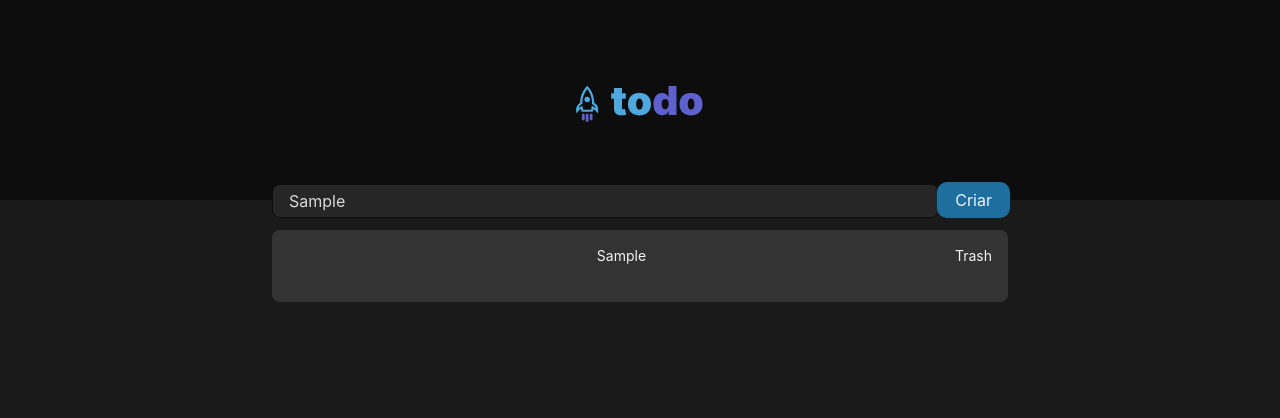
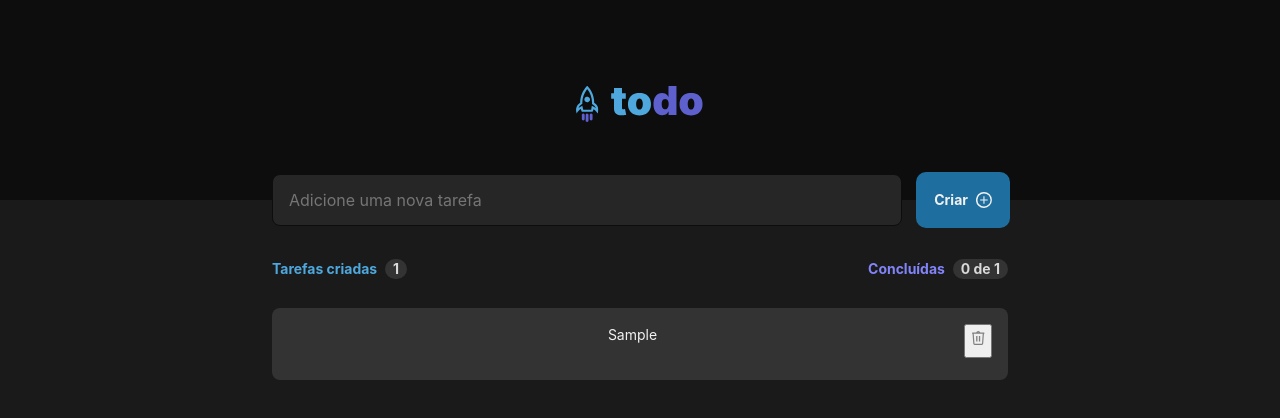
Before and after one commit to jonathancsr-studies/todo-list, a React (Vite) app: page / in a window 1280 px wide. Both pictures are taken after typing "Sample" into the empty fields and a click on the button "Criar". Shown: the top 418 px of the page. Built offline with nearby package versions, Linux system fonts and the light colour scheme.

Commit message:
chore: add complete and delete function and some little design stuffs

```diff
--- a/src/components/Task/index.tsx
+++ b/src/components/Task/index.tsx
@@ -1,26 +1,36 @@
-import { useState } from "react";
+import { Checkbox } from "../Checkbox";
+import TrashIcon from "../Icons/TrashIcon";
 import styles from "./styles.module.css";
 export interface Task {
   id: string;
   name: string;
+  isCompleted: boolean;
 }
 
 interface TaskProps {
   task: Task;
+  onTaskComplete: (id: string) => void;
+  onTaskDelete: (id: string) => void;
 }
 
-export function Task({ task }: TaskProps) {
-  const [check, setCheck] = useState(false);
+export function Task({ task, onTaskComplete, onTaskDelete }: TaskProps) {
+  function handleTaskComplete(event?: React.MouseEvent<HTMLDivElement>) {
+    onTaskComplete(task.id);
+    event?.stopPropagation();
+  }
 
-  function handleCheckTask() {
-    setCheck(!check);
+  function handleTaskDelete(event?: React.MouseEvent<HTMLButtonElement>) {
+    onTaskDelete(task.id);
+    event?.stopPropagation();
   }
 
   return (
-    <button onClick={handleCheckTask} className={styles.task}>
-      <span>{check && "feito"}</span>
-      <p className={check ? styles.checkedText : ""}>{task.name}</p>
-      <span>Trash</span>
-    </button>
+    <div onClick={(e) => handleTaskComplete(e)} className={styles.task}>
+      <Checkbox value={task.isCompleted} onChange={handleTaskComplete} />
+      <p className={task.isCompleted ? styles.checkedText : ""}>{task.name}</p>
+      <button onClick={(e) => handleTaskDelete(e)}>
+        <TrashIcon />
+      </button>
+    </div>
   );
 }
--- a/src/components/TaskContainer/index.tsx
+++ b/src/components/TaskContainer/index.tsx
@@ -2,9 +2,31 @@ import { Task } from "../Task";
 
 interface TaskContainerProps {
   tasks: Task[];
+  onTaskComplete: (id: string) => void;
+  onTaskDelete: (id: string) => void;
 }
 
-export function TaskContainer({ tasks = [] }: TaskContainerProps) {
+export function TaskContainer({
+  tasks = [],
+  onTaskComplete,
+  onTaskDelete,
+}: TaskContainerProps) {
+  if (tasks.length === 0) {
+    return (
+      <div
+        style={{
+          display: "flex",
+          flexDirection: "column",
+          justifyContent: "center",
+          alignItems: "center",
+          height: "100%",
+        }}
+      >
+        <p>Você ainda não tem tarefas cadastradas</p>
+        <p>Crie tarefas e organize seus itens a fazer</p>
+      </div>
+    );
+  }
   return (
     <div
       style={{
@@ -15,7 +37,12 @@ export function TaskContainer({ tasks = [] }: TaskContainerProps) {
       }}
     >
       {tasks.map((task) => (
-        <Task key={task.name} task={task} />
+        <Task
+          key={task.name}
+          task={task}
+          onTaskComplete={onTaskComplete}
+          onTaskDelete={onTaskDelete}
+        />
       ))}
     </div>
   );
--- a/src/pages/Home/index.tsx
+++ b/src/pages/Home/index.tsx
@@ -1,16 +1,53 @@
 import { useState } from "react";
 import { v4 } from "uuid";
 import { Input, Task, TaskContainer } from "../../components";
+import PlusIcon from "../../components/Icons/PlusIcon";
 import styles from "./styles.module.css";
 
+// const mockedTasks: Task[] = [
+//   {
+//     id: v4(),
+//     name: "Tarefa 1",
+//     isCompleted: false,
+//   },
+//   {
+//     id: v4(),
+//     name: "Tarefa 2",
+//     isCompleted: true,
+//   },
+//   {
+//     id: v4(),
+//     name: "Tarefa 3",
+//     isCompleted: false,
+//   },
+// ];
+const mockedTasks: Task[] = [];
 export function Home() {
-  const [tasks, setTasks] = useState<Task[]>([]);
+  const [newTask, setNewTask] = useState<string>("");
+  const [tasks, setTasks] = useState<Task[]>(mockedTasks);
 
-  const handleAddNewTask = (event: React.FormEvent<HTMLFormElement>) => {
+  function handleAddNewTask(event: React.FormEvent<HTMLFormElement>) {
     event.preventDefault();
     const newTask = event.currentTarget["new-task"].value;
-    setTasks([...tasks, { id: v4(), name: newTask }]);
+    setTasks([...tasks, { id: v4(), name: newTask, isCompleted: false }]);
+    setNewTask("");
+  }
+
+  const handleRemoveTask = (id: string) => {
+    const newTasks = tasks.filter((task) => task.id !== id);
+    setTasks(newTasks);
   };
+
+  function handleChangeNewTask(event: React.ChangeEvent<HTMLInputElement>) {
+    setNewTask(event.currentTarget.value);
+  }
+
+  function handleCompleteTask(id: string) {
+    const newTasks = tasks.map((task) =>
+      task.id === id ? { ...task, isCompleted: !task.isCompleted } : task
+    );
+    setTasks(newTasks);
+  }
 
   return (
     <div className={styles.container}>
@@ -20,10 +57,33 @@ export function Home() {
             type="text"
             name="new-task"
             placeholder="Adicione uma nova tarefa"
+            value={newTask}
+            onChange={handleChangeNewTask}
           />
-          <button>Criar</button>
+          <button>
+            Criar <PlusIcon />
+          </button>
         </form>
-        <TaskContainer tasks={tasks} />
+        <div className={styles.resumeContainer}>
+          <span className={styles.createdTasks}>
+            Tarefas criadas <span>{tasks.length}</span>
+          </span>
+          <span className={styles.completedTasks}>
+            Concluídas{" "}
+            <span>
+              {tasks.length === 0
+                ? 0
+                : `${tasks.filter((task) => task.isCompleted).length} de ${
+                    tasks.length
+                  }`}
+            </span>
+          </span>
+        </div>
+        <TaskContainer
+          tasks={tasks}
+          onTaskComplete={handleCompleteTask}
+          onTaskDelete={handleRemoveTask}
+        />
       </div>
     </div>
   );
--- a/src/pages/Home/styles.module.css
+++ b/src/pages/Home/styles.module.css
@@ -15,20 +15,22 @@
   width: auto;
   display: flex;
   flex-direction: row;
+  gap: 1rem;
 
-  margin-top: calc(-2rem / 2);
+  height: 3.25rem;
+  margin-top: calc(-3.25rem / 2);
 }
 
 .form input {
   flex: 1;
+  height: 100%;
 }
 
 .form button {
   display: flex;
   justify-content: center;
   align-items: center;
-
-  height: 1.25rem;
+  gap: 0.5rem;
   padding: 1rem;
 
   border-radius: 0.5rem;
@@ -36,4 +38,42 @@
   background-color: var(--primary-500);
 
   color: var(--gray-100);
+  font-weight: bold;
+  font-size: 0.875rem;
 }
+
+.resumeContainer {
+  width: 100%;
+  display: flex;
+  justify-content: space-between;
+  align-items: center;
+
+  margin-top: 2rem;
+  margin-bottom: 1rem;
+
+  font-size: 0.8725rem;
+  font-weight: bold;
+}
+
+.resumeContainer span {
+  display: flex;
+  justify-content: center;
+  align-items: center;
+  gap: 0.5rem;
+}
+
+.resumeContainer span span{
+  border-radius: 1rem;
+  background-color: var(--gray-400);
+  color: var(--gray-200);
+  padding: 0 0.5rem;
+  height: 1.25rem;
+}
+
+.resumeContainer .createdTasks {
+  color: var(--primary-300);
+}
+
+.resumeContainer .completedTasks {
+  color: var(--secondary-300);
+}
```
